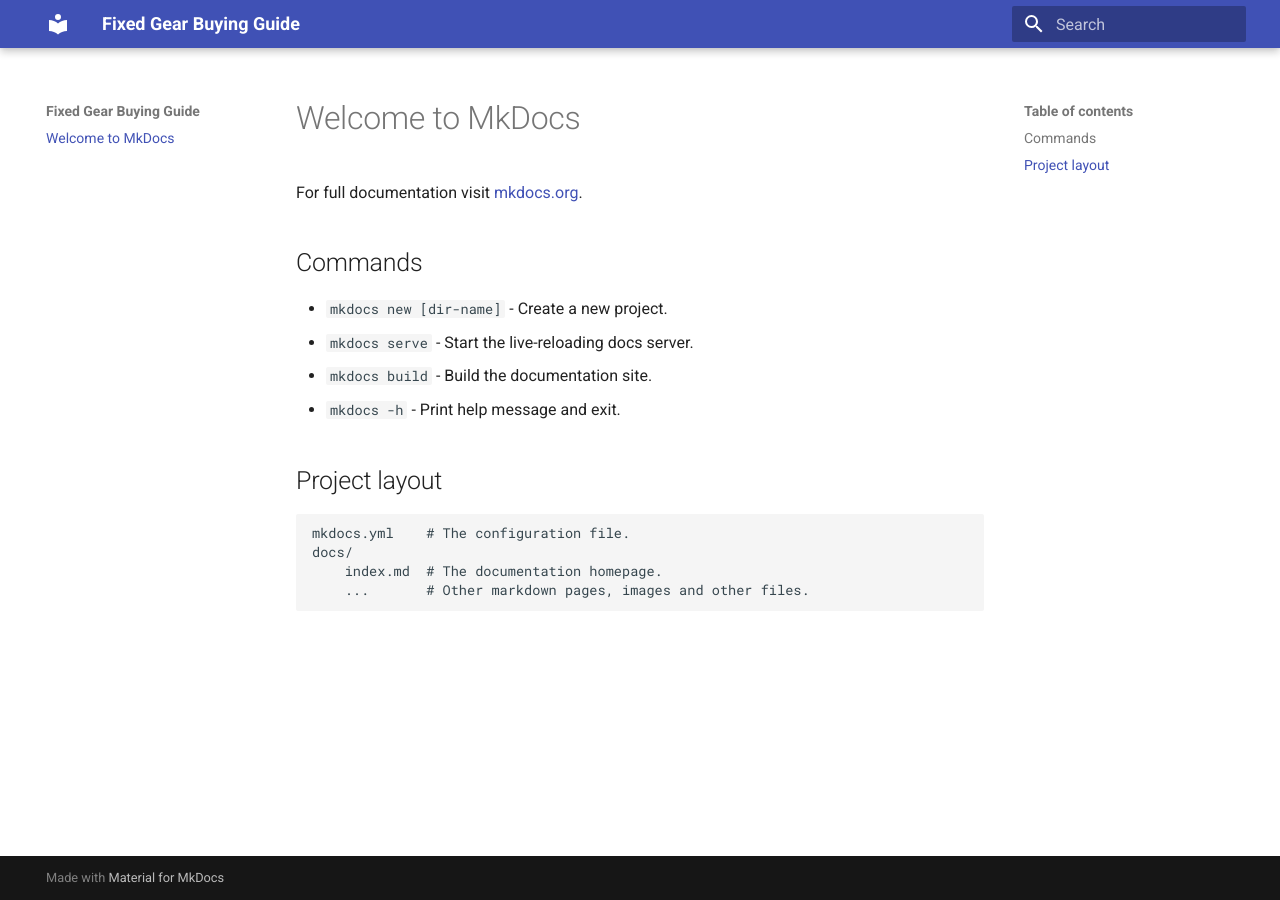
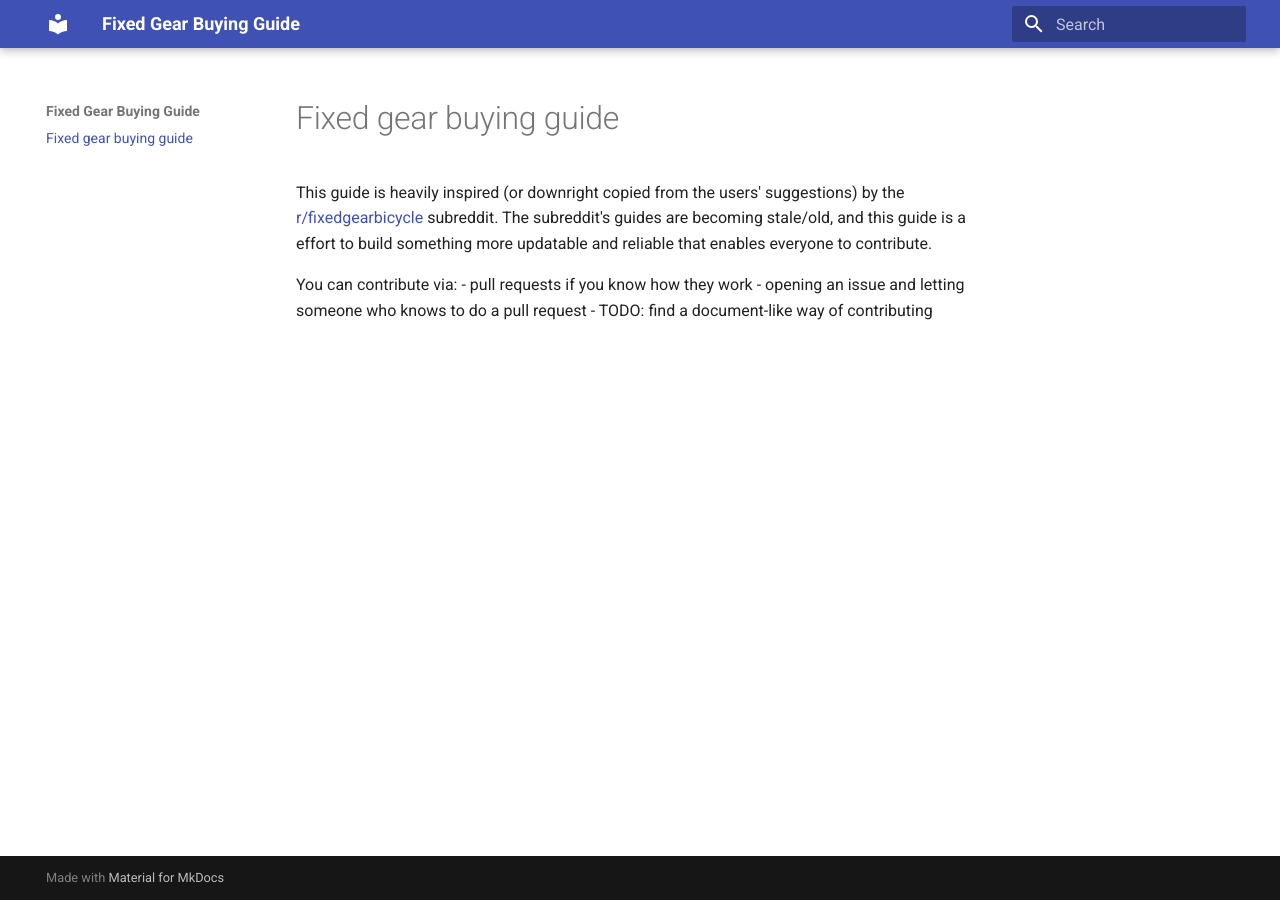
Before and after one commit to Uinelj/fixed-gear-guide, an MkDocs documentation site: the page built from docs/index.md, in a window 1280 px wide. Built offline with MkDocs 1.6.1 and Material for MkDocs 9.7.7, drawn with Linux system fonts in a browser that asks for light colours.

Commit message:
Update index.md

```diff
--- a/docs/index.md
+++ b/docs/index.md
@@ -1,17 +1,8 @@
-# Welcome to MkDocs
+# Fixed gear buying guide
 
-For full documentation visit [mkdocs.org](https://www.mkdocs.org).
+This guide is heavily inspired (or downright copied from the users' suggestions) by the [r/fixedgearbicycle](https://reddit.com/r/fixedgearbicycle) subreddit. The subreddit's guides are becoming stale/old, and this guide is a effort to build something more updatable and reliable that enables everyone to contribute.
 
-## Commands
-
-* `mkdocs new [dir-name]` - Create a new project.
-* `mkdocs serve` - Start the live-reloading docs server.
-* `mkdocs build` - Build the documentation site.
-* `mkdocs -h` - Print help message and exit.
-
-## Project layout
-
-    mkdocs.yml    # The configuration file.
-    docs/
-        index.md  # The documentation homepage.
-        ...       # Other markdown pages, images and other files.
+You can contribute via:
+- pull requests if you know how they work
+- opening an issue and letting someone who knows to do a pull request
+- TODO: find a document-like way of contributing
```
